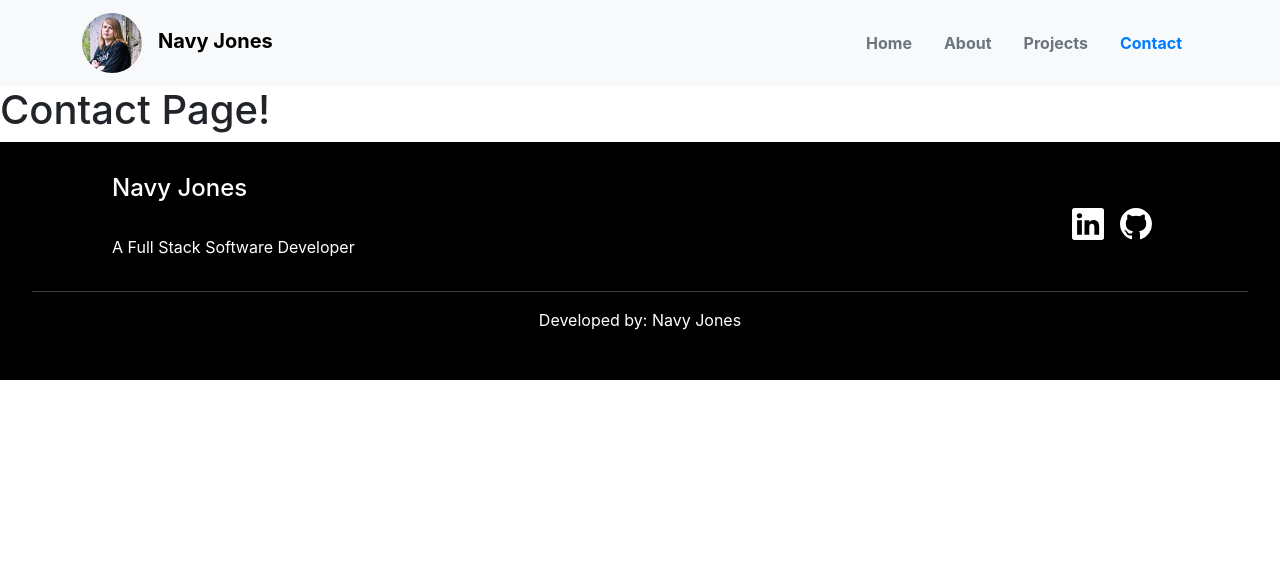
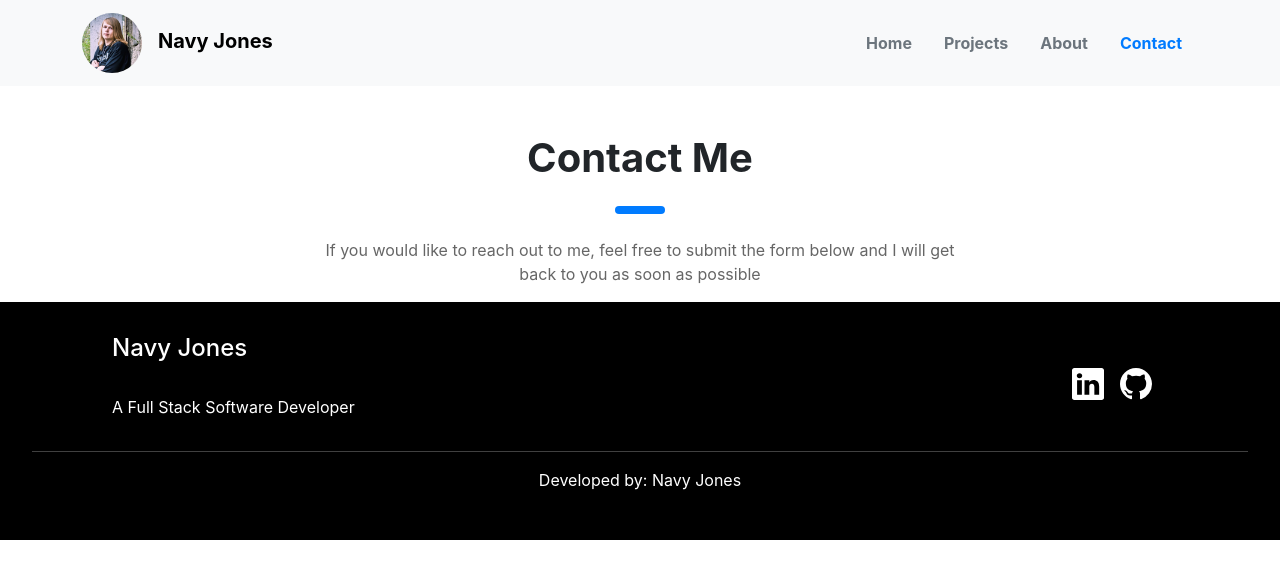
Before and after one commit to jonesna213/Portfolio, a React (Create React App) app: page /contact in a window 1280 px wide. Shown: the top 578 px of the page. Built offline with nearby package versions, Linux system fonts and the light colour scheme.

Commit message:
Started on contact page

```diff
--- a/src/components/Navigation.js
+++ b/src/components/Navigation.js
@@ -31,10 +31,10 @@ const Navigation = () => {
                             <NavLink to="/" className={({ isActive }) => isActive ? styles.links + " " + styles.active : styles.links} end>Home</NavLink>
                         </li>
                         <li className="nav-item">
-                            <NavLink to="/about" className={({ isActive }) => isActive ? styles.links + " " + styles.active : styles.links}>About</NavLink>
+                            <NavLink to="/projects" className={({ isActive }) => isActive ? styles.links + " " + styles.active : styles.links}>Projects</NavLink>
                         </li>
                         <li className="nav-item">
-                            <NavLink to="/projects" className={({ isActive }) => isActive ? styles.links + " " + styles.active : styles.links}>Projects</NavLink>
+                            <NavLink to="/about" className={({ isActive }) => isActive ? styles.links + " " + styles.active : styles.links}>About</NavLink>
                         </li>
                         <li className="nav-item">
                             <NavLink to="/contact" className={({ isActive }) => isActive ? styles.links + " " + styles.active : styles.links}>Contact</NavLink>
--- a/src/pages/About.js
+++ b/src/pages/About.js
@@ -13,8 +13,7 @@ const AboutPage = () => {
                     <h3>Who Am I?</h3>
                     <p className={styles.text}>I am a Full Stack Software Developer on an exciting journey of learning and innovation. If you would like to check out some of my work, you can check it out in the <NavLink className="text-decoration-none" to="/projects">projects</NavLink> section.</p>
                     <p className={styles.text}>Outside of my software expertise, I also have a strong passion for the world of cars and motorcycles. My fascination with automobiles ignited during high school, where I dove into the intricate realm of car mechanics and customization. Not only was the work put in satisfying, but being able to actually drive something you've put countless hours into has to be the best feeling there is. Although my relationship with motorcycles is relatively recent, the exhilaration they bring has quickly captured my interest. In addition to riding, I've found great satisfaction in learning the art of motorcycle maintenance and enhancement.</p>
-                    <p className={styles.text}>I am actively seeking job opportunities where I can make meaningful contributions, continue my professional growth, and embark on a continuous learning journey. If you have a role that aligns with my skillset, please feel free to contact me without hesitation. I am eager to explore collaborations that allow me to thrive and bring value to the team.</p>
-                    <NavLink className={styles.contactButton} to="/contact">Contact</NavLink>
+                    <p className={styles.text}>I am actively seeking job opportunities where I can make meaningful contributions, continue my professional growth, and embark on a continuous learning journey. If you have a role that aligns with my skillset, please feel free to <NavLink className="text-decoration-none" to="/contact">contact</NavLink> me without hesitation. I am eager to explore collaborations that allow me to thrive and bring value to the team.</p>
                 </div>
                 <div className="col-10 col-md-4 my-5 my-md-0">
                     <h3>My Skills</h3>
--- a/src/pages/Contact.js
+++ b/src/pages/Contact.js
@@ -1,5 +1,17 @@
+import styles from "./css/Contact.module.css";
+
 const ContactPage = () => {
-    return <h1>Contact Page!</h1>;
+    return (
+        <div className={styles.container}>
+            <h1 className="fw-bold text-center">Contact Me</h1>
+            <div className={`mx-auto my-4 ${styles.customHr}`}></div>
+            <p className={`text-center w-50 mx-auto ${styles.text}`}>If you would like to reach out to me, feel free to submit the form below and I will get back to you as soon as possible</p>
+
+            <form>
+
+            </form>
+        </div>
+    );
 }
 
 export default ContactPage;
--- a/src/pages/css/About.module.css
+++ b/src/pages/css/About.module.css
@@ -13,21 +13,6 @@
     border-radius: 50px;
 }
 
-.contactButton {
-    display: inline-block;
-    padding: 10px 20px;
-    background-color: #007bff;
-    color: white;
-    border-radius: 5px;
-    font-size: 16px;
-    transition: transform 0.2s ease-in-out;
-    text-decoration: none;
-}
-
-.contactButton:hover {
-    transform: translateY(-5px);
-}
-
 .skillBox {
     display: inline-block;
     padding: 5px 15px;
--- /dev/null
+++ b/src/pages/css/Contact.module.css
@@ -0,0 +1,14 @@
+.container {
+    margin-top: 3rem;
+}
+
+.text {
+    color: #666;
+}
+
+.customHr {
+    height: 8px;
+    width: 50px;
+    background-color: #007bff;
+    border-radius: 50px;
+}
```
